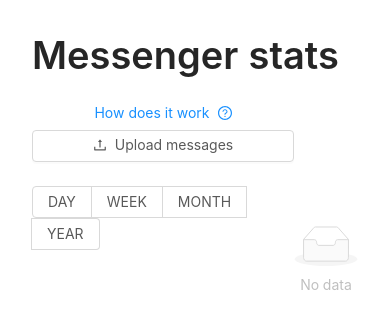
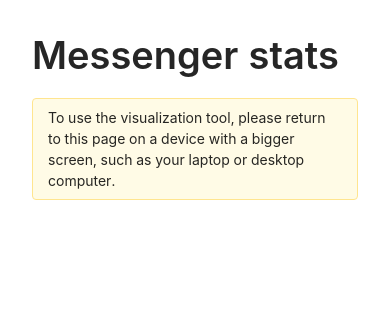
Before and after one commit to oliverviljamaa/messenger-stats, a React (Create React App) app: page / in a window 390 px wide. Shown: the top 328 px of the page. Built offline with nearby package versions, Linux system fonts and the light colour scheme.

Commit message:
Show meaningful warning instead of non-functional app on smaller viewports (#11)
* Show meaningful warning instead of non-functional app on smaller viewports

* Mock window.matchMedia for Rows and Cols to work

```diff
--- a/src/App.tsx
+++ b/src/App.tsx
@@ -1,5 +1,5 @@
 import React, { FC, useState } from 'react';
-import { Typography } from 'antd';
+import { Typography, Row, Col, Alert } from 'antd';
 
 import { emptyData } from './dataUtils';
 import { TimeUnit, Data } from './models';
@@ -26,6 +26,15 @@
     <main style={{ padding: 32 }}>
       <Title>Messenger stats</Title>
 
+      <Row>
+        <Col xs={24} lg={0}>
+          <Alert
+            message="To use the visualization tool, please return to this page on a device with a bigger screen, such as your laptop or desktop computer."
+            type="warning"
+          />
+        </Col>
+
+        <Col xs={0} lg={24}>
           <div style={{ display: 'flex' }}>
             <div>
               <InstructionsButton />
@@ -70,6 +79,8 @@
               )}
             </div>
           </div>
+        </Col>
+      </Row>
     </main>
   );
 };
--- a/src/InstructionsButton/InstructionsButton.tsx
+++ b/src/InstructionsButton/InstructionsButton.tsx
@@ -19,7 +19,7 @@
         title="How does it work"
         onClose={(): void => setIsDrawerOpen(false)}
         visible={isDrawerOpen}
-        width={480}
+        width={Math.min(window.innerWidth, 480)}
         footer={
           <div style={{ textAlign: 'center' }}>
             Made with{' '}
```
Also changed, not shown: 1 other file (tests, documents, lock files or other folders). Lines whose indentation alone changed are shown as unchanged.
